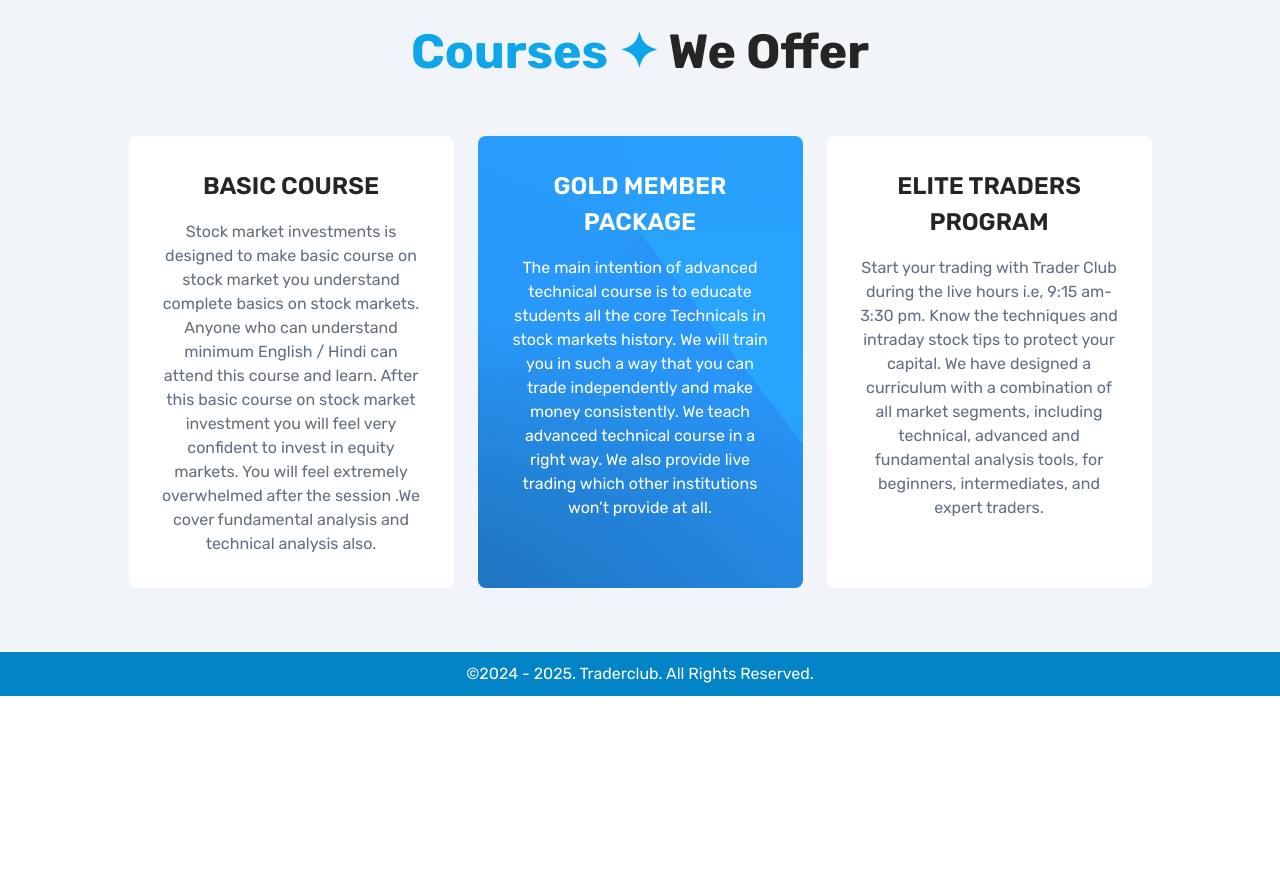
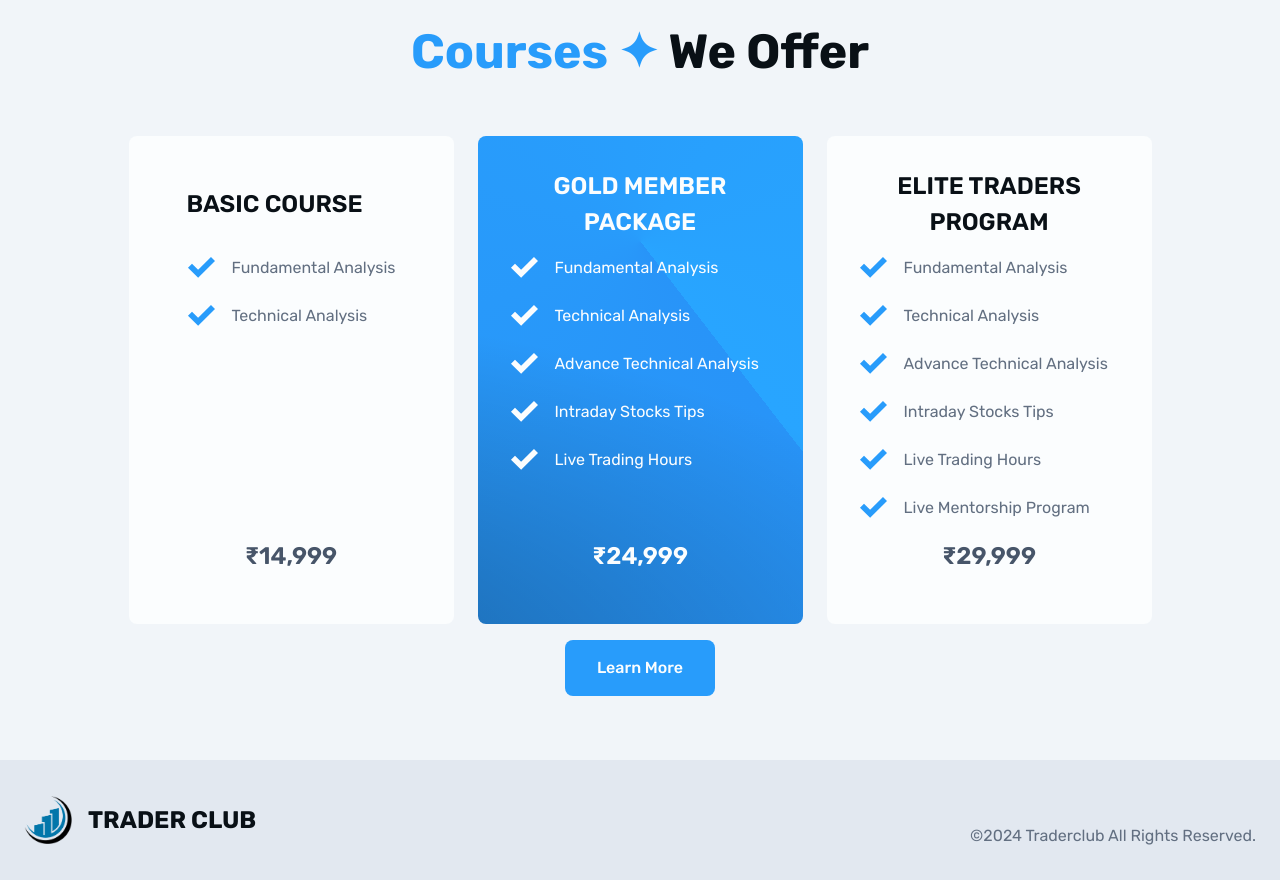
Before and after one commit to cxinu/traderclub-meta, a Next.js app: page / in a window 1280 px wide. Shown: the part 1440-2320 px from the top of the page. Before the commit the page ends 2136 px from the top, so only its background shows below. Built offline with nearby package versions, Linux system fonts and the light colour scheme.

Commit message:
course pricing

```diff
--- a/components/CourseSection.tsx
+++ b/components/CourseSection.tsx
@@ -1,46 +1,84 @@
+function TickMark({ color }: { color?: string }) {
+  return (
+    <svg
+      width="29"
+      height="22"
+      viewBox="0 0 29 22"
+      fill="none"
+      className="check-icon"
+      data-astro-cid-j7pv25f6=""
+    >
+      <path
+        d="M3 9.72308L11.1385 17.8615L26 3"
+        {...(color ? { stroke: color } : { stroke: "var(--accent)" })}
+        stroke-width="5.66154"
+        data-astro-cid-j7pv25f6=""
+      ></path>
+    </svg>
+  );
+}
+
+function ListItem({ p, color }: { p: string; color?: string }) {
+  return (
+    <div className="flex gap-4">
+      <TickMark color={color} />
+      <p>{p}</p>
+    </div>
+  );
+}
 export default function CourseSection() {
   return (
     <div className="bg-slate-100">
       <section id="courses" className="course container section">
         <h1 className="course__title">
-          {" "}
           <strong>Courses ✦</strong> We Offer
         </h1>
         <div className="course__wrapper">
           <div className="course__card">
-            <h2>BASIC COURSE</h2>
-            <p>
-              Stock market investments is designed to make basic course on stock
-              market you understand complete basics on stock markets. Anyone who
-              can understand minimum English / Hindi can attend this course and
-              learn. After this basic course on stock market investment you will
-              feel very confident to invest in equity markets. You will feel
-              extremely overwhelmed after the session .We cover fundamental
-              analysis and technical analysis also.
-            </p>
+            <div>
+              <h2>BASIC COURSE</h2>
+              <div className="flex flex-col gap-6 mt-4">
+                <ListItem p="Fundamental Analysis" />
+                <ListItem p="Technical Analysis" />
+              </div>
+            </div>
+            <h2 className="text-slate-600">₹14,999</h2>
           </div>
           <div className="course__card best-offer">
-            <h2>GOLD MEMBER PACKAGE</h2>
-            <p>
-              The main intention of advanced technical course is to educate
-              students all the core Technicals in stock markets history. We will
-              train you in such a way that you can trade independently and make
-              money consistently. We teach advanced technical course in a right
-              way. We also provide live trading which other institutions won’t
-              provide at all.
-            </p>
+            <div>
+              <h2>GOLD MEMBER PACKAGE</h2>
+              <div className="flex flex-col gap-6 mt-4">
+                <ListItem p="Fundamental Analysis" color="var(--background)" />
+                <ListItem p="Technical Analysis" color="var(--background)" />
+                <ListItem
+                  p="Advance Technical Analysis"
+                  color="var(--background)"
+                />
+                <ListItem p="Intraday Stocks Tips" color="var(--background)" />
+                <ListItem p="Live Trading Hours" color="var(--background)" />
+              </div>
+            </div>
+            <h2 className="flex justify-center">₹24,999</h2>
           </div>
           <div className="course__card">
-            <h2>ELITE TRADERS PROGRAM</h2>
-            <p>
-              Start your trading with Trader Club during the live hours i.e,
-              9:15 am- 3:30 pm. Know the techniques and intraday stock tips to
-              protect your capital. We have designed a curriculum with a
-              combination of all market segments, including technical, advanced
-              and fundamental analysis tools, for beginners, intermediates, and
-              expert traders.
-            </p>
+            <div>
+              <h2>ELITE TRADERS PROGRAM</h2>
+              <div className="flex flex-col gap-6 mt-4">
+                <ListItem p="Fundamental Analysis" />
+                <ListItem p="Technical Analysis" />
+                <ListItem p="Advance Technical Analysis" />
+                <ListItem p="Intraday Stocks Tips" />
+                <ListItem p="Live Trading Hours" />
+                <ListItem p="Live Mentorship Program" />
+              </div>
+            </div>
+            <h2 className="text-slate-600">₹29,999</h2>
           </div>
+        </div>
+        <div className="px-[16px] w-full sm:w-auto">
+          <button className="btn btn--primary justify-center w-full sm:w-auto">
+            Learn More
+          </button>
         </div>
       </section>
     </div>
--- a/components/Footer.tsx
+++ b/components/Footer.tsx
@@ -1,8 +1,20 @@
+import Image from "next/image";
+
 export default function Footer() {
   return (
-    <footer className="footer">
-      <div className="footer__bar">
-        ©2024 - 2025. Traderclub. All Rights Reserved.
+    <footer className="footer bg-slate-200 p-4">
+      <div className="footer__content container flex justify-between">
+        <div className="">
+          <div className="header__logo">
+            <div className="header__image">
+              <Image src="/logo-dark.png" alt="logo" fill={true} />
+            </div>
+            <h4 className="header__text">TRADER CLUB</h4>
+          </div>
+        </div>
+        <p className="text-base h-14 flex flex-col justify-end">
+          ©2024 Traderclub All Rights Reserved.
+        </p>
       </div>
     </footer>
   );
--- a/styles/components/about.css
+++ b/styles/components/about.css
@@ -59,7 +59,7 @@
 .about__count {
     font-size: 1.5rem;
     font-weight: 700;
-    color: var(--clr-blue600)
+    color: var(--primary);
 }
 
 .about__video {
--- a/styles/components/course.css
+++ b/styles/components/course.css
@@ -42,7 +42,6 @@
     font-size: 1.5rem;
     line-height: 1.5;
     font-weight: 600;
-    color: var(--clr-dark);
     text-align: center;
 }
 
@@ -61,11 +60,11 @@
 }
 
 .course__wrapper .best-offer h2 {
-    color: var(--clr-light);
+    color: var(--background);
 }
 
 .course__wrapper .best-offer p {
-    color: var(--clr-light);
+    color: var(--background);
 }
 
 .course__card {
@@ -73,14 +72,21 @@
     flex: 1;
     flex-direction: column;
     align-items: center;
+    justify-content: space-between;
     scroll-snap-align: center;
 
-    gap: 1rem;
+
     min-width: 325px;
+    margin-right: 1.5rem;
     padding: 2rem;
-    margin-right: 1.5rem;
     border-radius: 0.5rem;
-    background-color: var(--clr-light);
+    background-color: var(--background);
+}
+
+.course__card h2 {
+    display: flex;
+    min-height: 4.5rem;
+    align-items: center;
 }
 
 /* xs */
--- a/styles/components/footer.css
+++ b/styles/components/footer.css
@@ -1,6 +1,16 @@
+.footer__content {
+    display: flex;
+    flex-wrap: wrap;
+    justify-content: space-between;
+    align-items: center;
+    gap: 1rem;
+    padding: 1rem;
+}
+
 .footer__bar {
-    background-color: var(--clr-blue600);
+    background-color: var(--primary);
     color: white;
     text-align: center;
-    padding: 10px;
+    padding: 2.5px;
+    font-size: 0.875rem;
 }
--- a/styles/components/header.css
+++ b/styles/components/header.css
@@ -38,7 +38,6 @@
 }
 
 .header__bars {
-    color: var(--clr-light);
     width: var(--size-2xl);
     height: var(--size-2xl);
     display: block;
@@ -72,7 +71,7 @@
     }
 
     .header__link:hover {
-        color: var(--clr-blue);
+        color: var(--accent);
     }
 
     .header__line {
@@ -108,7 +107,7 @@
 /* lg */
 @media (min-width: 1024px) {
     .header__link {
-        font-size: var(--size-sm);
+        font-size: var(--size-base);
     }
 
     .header__sun {
--- a/styles/globals.css
+++ b/styles/globals.css
@@ -3,20 +3,23 @@
 @tailwind utilities;
 
 :root {
-  --clr-dark: #252525;
-  --clr-black: #000000;
-
-  --clr-light: #ffffff;
-  --clr-light2: #f8f8f8;
-
   --clr-slate400: #94a3b8;
   --clr-slate600: #626f81;
   --clr-slate800: #1e293b;
 
-  --clr-rose: #e11d48;
-  --clr-blue: #0ea5e9;
+  /* --clr-blue: #0ea5e9; */
+  --clr-blue: #289cfb;
   --clr-blue600: #0284c7;
   --clr-blue700: #0369a1;
+
+  /* real time colors */
+  --text: hsl(208, 42%, 6%);
+  --background: hsl(200, 60%, 99%);
+  --background-100: hsl(200, 60%, 90%);
+  --background-200: hsl(200, 60%, 80%);
+  --primary: hsl(207, 69%, 54%);
+  --secondary: hsl(207, 80%, 72%);
+  --accent: hsl(207, 96%, 57%);
 
   /* sizes */
   --size-xxs: 0.5rem;
@@ -36,14 +39,6 @@
   --size-10xl: 10rem;
 }
 
-.dark-mode {
-  --clr-light: #070a13;
-  --clr-dark: #f1f5f9;
-  --clr-slate400: #1e293b;
-  --clr-slate600: #1e293b;
-  --clr-slate800: #1e293b;
-}
-
 * {
   margin: 0;
   line-height: calc(1em + 0.5rem);
@@ -55,8 +50,8 @@ html {
 
 body {
   font-family: 'General Sans', sans-serif;
-  background-color: var(--clr-light);
-  color: var(--clr-dark);
+  background-color: var(--background);
+  color: var(--text);
   min-height: 100vh;
   /* background: radial-gradient(95.13% 25.1% at 88.62% 81.8%, rgba(255, 255, 255, 0.085) 0%, rgba(33, 33, 43, 0) 100%), radial-gradient(32.06% 8.65% at 69.4% 57.7%, rgba(255, 255, 255, 0.052) 0%, rgba(33, 33, 43, 0) 100%), radial-gradient(44.12% 10.8% at 50.94% 50.3%, rgba(255, 255, 255, 0.052) 0%, rgba(33, 33, 43, 0) 100%), radial-gradient(51.6% 11.8% at 74.19% 33.43%, rgba(255, 255, 255, 0.065) 0%, rgba(33, 33, 43, 0) 100%), radial-gradient(32.02% 7.32% at 27.92% 22.49%, rgba(255, 255, 255, 0.065) 0%, rgba(33, 33, 43, 0) 100%), radial-gradient(55.73% 15.04% at 98.13% 13.04%, rgba(255, 255, 255, 0.065) 0%, rgba(33, 33, 43, 0) 100%), radial-gradient(48.02% 12.96% at 27.97% 3.37%, rgba(255, 255, 255, 0.13) 0%, rgba(33, 33, 43, 0) 100%), linear-gradient(0deg, #0D0C1B, #0D0C1B), #C4C4C4; */
   background-repeat: repeat;
@@ -75,60 +70,12 @@ svg {
 }
 
 strong {
-  color: var(--clr-blue);
+  color: var(--accent);
 }
 
 h1 strong {
   font-weight: 700;
 }
-
-@layer base {
-  :root {
-    --background: 0 0% 100%;
-    --foreground: 240 10% 3.9%;
-    --card: 0 0% 100%;
-    --card-foreground: 240 10% 3.9%;
-    --popover: 0 0% 100%;
-    --popover-foreground: 240 10% 3.9%;
-    --primary: 240 5.9% 10%;
-    --primary-foreground: 0 0% 98%;
-    --secondary: 240 4.8% 95.9%;
-    --secondary-foreground: 240 5.9% 10%;
-    --muted: 240 4.8% 95.9%;
-    --muted-foreground: 240 3.8% 46.1%;
-    --accent: 240 4.8% 95.9%;
-    --accent-foreground: 240 5.9% 10%;
-    --destructive: 0 84.2% 60.2%;
-    --destructive-foreground: 0 0% 98%;
-    --border: 240 5.9% 90%;
-    --input: 240 5.9% 90%;
-    --ring: 240 5.9% 10%;
-    --radius: 0.5rem;
-  }
-
-  .dark {
-    --background: 240 10% 3.9%;
-    --foreground: 0 0% 98%;
-    --card: 240 10% 3.9%;
-    --card-foreground: 0 0% 98%;
-    --popover: 240 10% 3.9%;
-    --popover-foreground: 0 0% 98%;
-    --primary: 0 0% 98%;
-    --primary-foreground: 240 5.9% 10%;
-    --secondary: 240 3.7% 15.9%;
-    --secondary-foreground: 0 0% 98%;
-    --muted: 240 3.7% 15.9%;
-    --muted-foreground: 240 5% 64.9%;
-    --accent: 240 3.7% 15.9%;
-    --accent-foreground: 0 0% 98%;
-    --destructive: 0 62.8% 30.6%;
-    --destructive-foreground: 0 0% 98%;
-    --border: 240 3.7% 15.9%;
-    --input: 240 3.7% 15.9%;
-    --ring: 240 4.9% 83.9%;
-  }
-}
-
 
 @layer base {
   * {
--- a/styles/utils.css
+++ b/styles/utils.css
@@ -5,7 +5,7 @@
     padding-left: 0.5rem;
     padding-right: 0.5rem;
 
-    /* border: 1px solid var(--clr-blue); */
+    /* border: 1px solid var(--accent); */
 }
 
 .section {
@@ -19,7 +19,6 @@
     align-items: center;
     gap: 0.5rem;
     padding: 1rem 2rem;
-    color: var(--clr-light);
     font-size: 1rem;
     font-weight: 500;
     cursor: pointer;
@@ -28,11 +27,12 @@
 }
 
 .btn--primary {
-    background-color: var(--clr-blue);
+    background-color: var(--accent);
+    color: var(--background);
 }
 
 .btn--primary:hover {
-    background-color: var(--clr-blue600);
+    background-color: var(--primary);
 }
 
 .btn--secondary {
```
